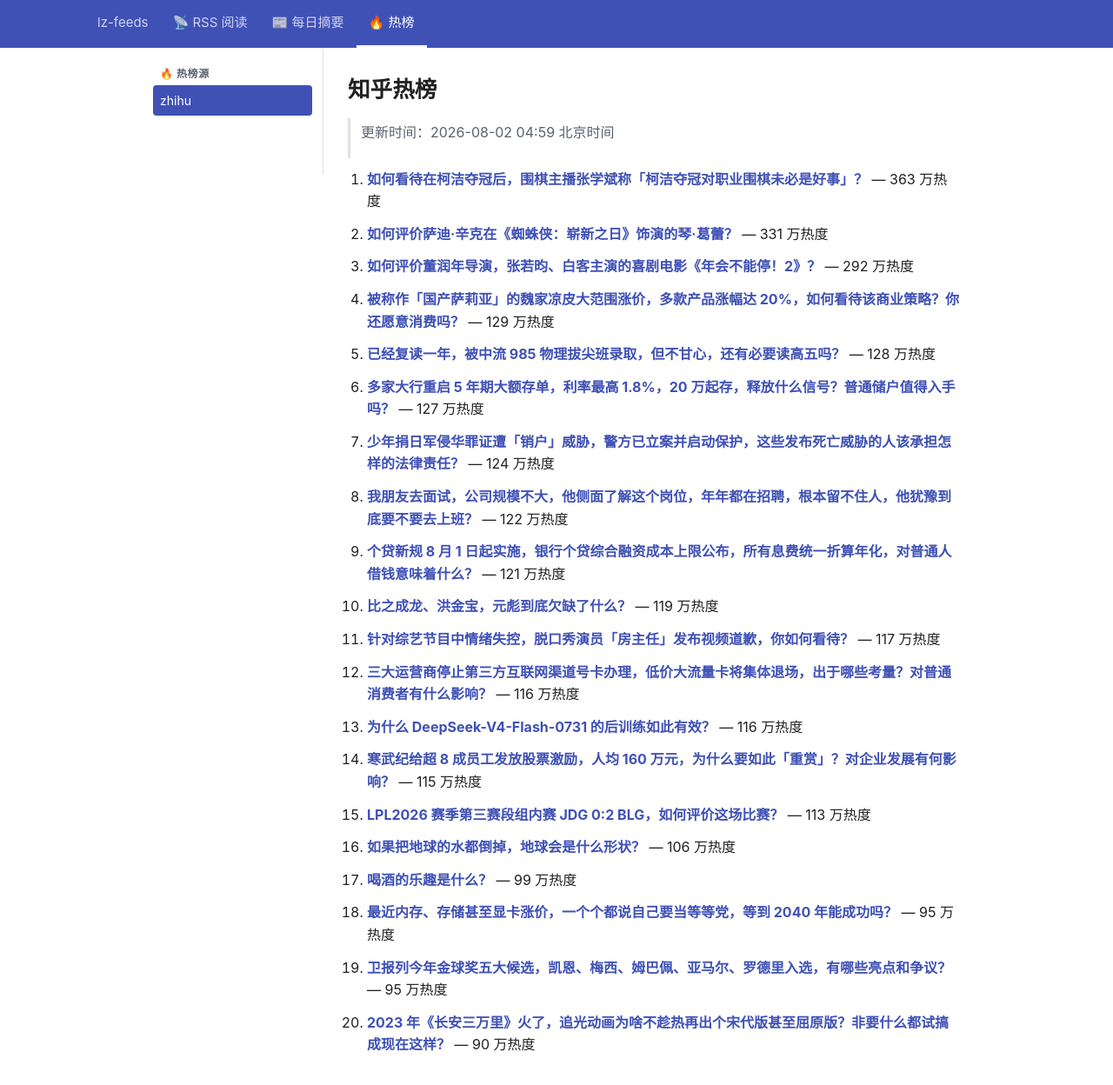
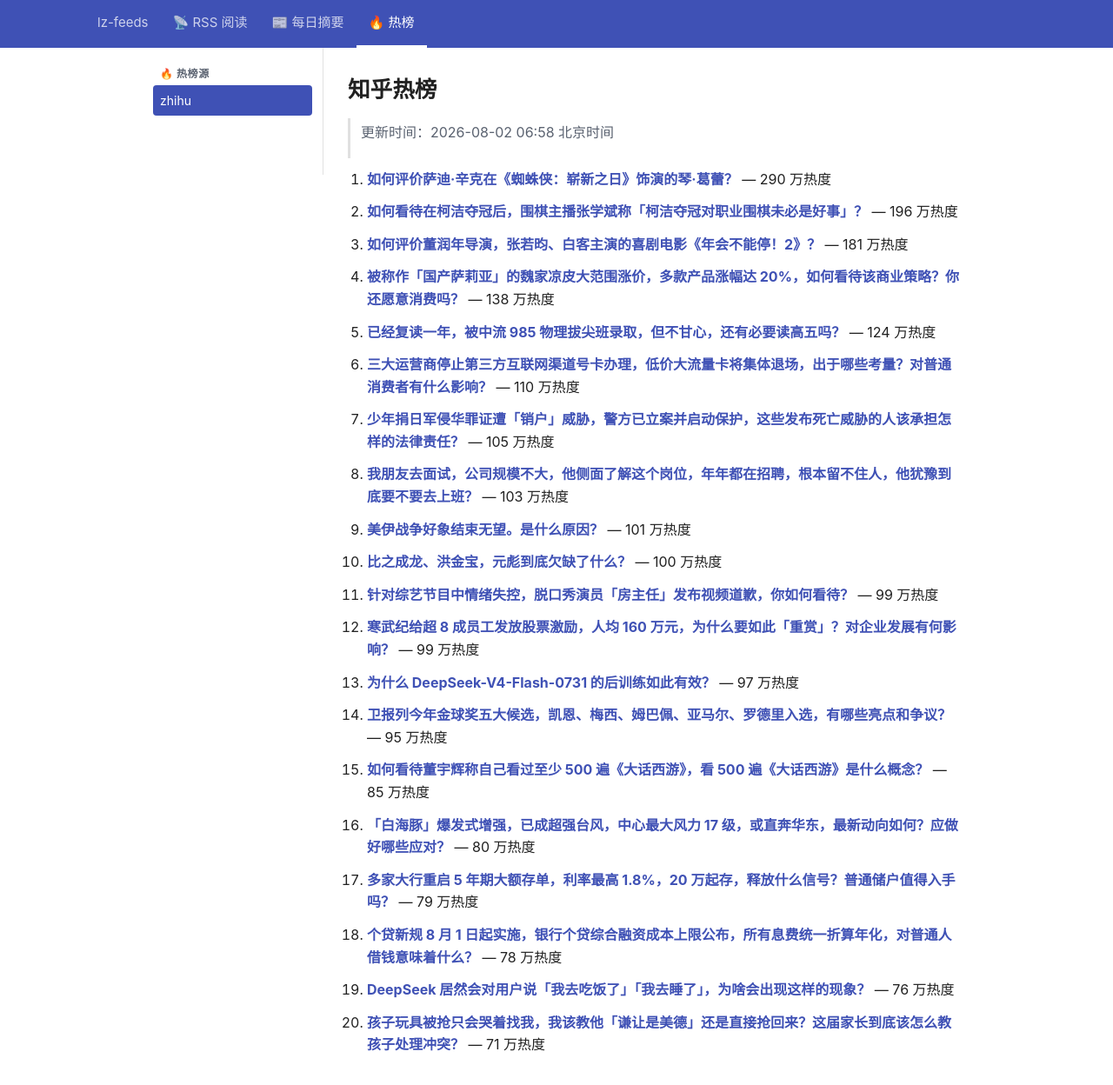
Before and after one commit to lizhang0101/lz-feeds, a Jekyll site: the page built from _hotlist/zhihu.md, in a window 1280 px wide and 1279 px high. Shown: the top 1248 px of the window at 87% size. Built offline with Jekyll 4.4.1, drawn with Linux system fonts in a browser that asks for light colours.

Commit message:
hotlist: 2026-08-01T22:58Z

```diff
--- a/_hotlist/zhihu.md
+++ b/_hotlist/zhihu.md
@@ -1,48 +1,48 @@
 ---
-updated: 2026-08-02 04:59 北京时间
+updated: 2026-08-02 06:58 北京时间
 count: 20
 ---
 
 # 知乎热榜
 
-> 更新时间：2026-08-02 04:59 北京时间
+> 更新时间：2026-08-02 06:58 北京时间
 
-1. **[如何看待在柯洁夺冠后，围棋主播张学斌称「柯洁夺冠对职业围棋未必是好事」？](https://www.zhihu.com/question/2066226857570039487)** — 363 万热度
+1. **[如何评价萨迪·辛克在《蜘蛛侠：崭新之日》饰演的琴·葛蕾？](https://www.zhihu.com/question/2066099618090312150)** — 290 万热度
 
-2. **[如何评价萨迪·辛克在《蜘蛛侠：崭新之日》饰演的琴·葛蕾？](https://www.zhihu.com/question/2066099618090312150)** — 331 万热度
+2. **[如何看待在柯洁夺冠后，围棋主播张学斌称「柯洁夺冠对职业围棋未必是好事」？](https://www.zhihu.com/question/2066226857570039487)** — 196 万热度
 
-3. **[如何评价董润年导演，张若昀、白客主演的喜剧电影《年会不能停！2》？](https://www.zhihu.com/question/2064447909656105834)** — 292 万热度
+3. **[如何评价董润年导演，张若昀、白客主演的喜剧电影《年会不能停！2》？](https://www.zhihu.com/question/2064447909656105834)** — 181 万热度
 
-4. **[被称作「国产萨莉亚」的魏家凉皮大范围涨价，多款产品涨幅达 20%，如何看待该商业策略？你还愿意消费吗？](https://www.zhihu.com/question/2066181294938232007)** — 129 万热度
+4. **[被称作「国产萨莉亚」的魏家凉皮大范围涨价，多款产品涨幅达 20%，如何看待该商业策略？你还愿意消费吗？](https://www.zhihu.com/question/2066181294938232007)** — 138 万热度
 
-5. **[已经复读一年，被中流 985 物理拔尖班录取，但不甘心，还有必要读高五吗？](https://www.zhihu.com/question/2065535209718780703)** — 128 万热度
+5. **[已经复读一年，被中流 985 物理拔尖班录取，但不甘心，还有必要读高五吗？](https://www.zhihu.com/question/2065535209718780703)** — 124 万热度
 
-6. **[多家大行重启 5 年期大额存单，利率最高 1.8%，20 万起存，释放什么信号？普通储户值得入手吗？](https://www.zhihu.com/question/2066179717942850839)** — 127 万热度
+6. **[三大运营商停止第三方互联网渠道号卡办理，低价大流量卡将集体退场，出于哪些考量？对普通消费者有什么影响？](https://www.zhihu.com/question/2066605797186823402)** — 110 万热度
 
-7. **[少年捐日军侵华罪证遭「销户」威胁，警方已立案并启动保护，这些发布死亡威胁的人该承担怎样的法律责任？](https://www.zhihu.com/question/2066835566323136078)** — 124 万热度
+7. **[少年捐日军侵华罪证遭「销户」威胁，警方已立案并启动保护，这些发布死亡威胁的人该承担怎样的法律责任？](https://www.zhihu.com/question/2066835566323136078)** — 105 万热度
 
-8. **[我朋友去面试，公司规模不大，他侧面了解这个岗位，年年都在招聘，根本留不住人，他犹豫到底要不要去上班？](https://www.zhihu.com/question/2016782422293890125)** — 122 万热度
+8. **[我朋友去面试，公司规模不大，他侧面了解这个岗位，年年都在招聘，根本留不住人，他犹豫到底要不要去上班？](https://www.zhihu.com/question/2016782422293890125)** — 103 万热度
 
-9. **[个贷新规 8 月 1 日起实施，银行个贷综合融资成本上限公布，所有息费统一折算年化，对普通人借钱意味着什么？](https://www.zhihu.com/question/2066825729162195132)** — 121 万热度
+9. **[美伊战争好象结束无望。是什么原因？](https://www.zhihu.com/question/2059899000308994593)** — 101 万热度
 
-10. **[比之成龙、洪金宝，元彪到底欠缺了什么？](https://www.zhihu.com/question/2065535736439387225)** — 119 万热度
+10. **[比之成龙、洪金宝，元彪到底欠缺了什么？](https://www.zhihu.com/question/2065535736439387225)** — 100 万热度
 
-11. **[针对综艺节目中情绪失控，脱口秀演员「房主任」发布视频道歉，你如何看待？](https://www.zhihu.com/question/2066803381927146362)** — 117 万热度
+11. **[针对综艺节目中情绪失控，脱口秀演员「房主任」发布视频道歉，你如何看待？](https://www.zhihu.com/question/2066803381927146362)** — 99 万热度
 
-12. **[三大运营商停止第三方互联网渠道号卡办理，低价大流量卡将集体退场，出于哪些考量？对普通消费者有什么影响？](https://www.zhihu.com/question/2066605797186823402)** — 116 万热度
+12. **[寒武纪给超 8 成员工发放股票激励，人均 160 万元，为什么要如此「重赏」？对企业发展有何影响？](https://www.zhihu.com/question/2066172239116853500)** — 99 万热度
 
-13. **[为什么 DeepSeek-V4-Flash-0731 的后训练如此有效？](https://www.zhihu.com/question/2066595452238160814)** — 116 万热度
+13. **[为什么 DeepSeek-V4-Flash-0731 的后训练如此有效？](https://www.zhihu.com/question/2066595452238160814)** — 97 万热度
 
-14. **[寒武纪给超 8 成员工发放股票激励，人均 160 万元，为什么要如此「重赏」？对企业发展有何影响？](https://www.zhihu.com/question/2066172239116853500)** — 115 万热度
+14. **[卫报列今年金球奖五大候选，凯恩、梅西、姆巴佩、亚马尔、罗德里入选，有哪些亮点和争议？](https://www.zhihu.com/question/2066804117901669732)** — 95 万热度
 
-15. **[LPL2026 赛季第三赛段组内赛 JDG 0:2 BLG，如何评价这场比赛？](https://www.zhihu.com/question/2067009205765198492)** — 113 万热度
+15. **[如何看待董宇辉称自己看过至少 500 遍《大话西游》，看 500 遍《大话西游》是什么概念？](https://www.zhihu.com/question/2066124597305652933)** — 85 万热度
 
-16. **[如果把地球的水都倒掉，地球会是什么形状？](https://www.zhihu.com/question/2064289050241012402)** — 106 万热度
+16. **[「白海豚」爆发式增强，已成超强台风，中心最大风力 17 级，或直奔华东，最新动向如何？应做好哪些应对？](https://www.zhihu.com/question/2065082521570600023)** — 80 万热度
 
-17. **[喝酒的乐趣是什么？](https://www.zhihu.com/question/24896114)** — 99 万热度
+17. **[多家大行重启 5 年期大额存单，利率最高 1.8%，20 万起存，释放什么信号？普通储户值得入手吗？](https://www.zhihu.com/question/2066179717942850839)** — 79 万热度
 
-18. **[最近内存、存储甚至显卡涨价，一个个都说自己要当等等党，等到 2040 年能成功吗？](https://www.zhihu.com/question/2065533036477915827)** — 95 万热度
+18. **[个贷新规 8 月 1 日起实施，银行个贷综合融资成本上限公布，所有息费统一折算年化，对普通人借钱意味着什么？](https://www.zhihu.com/question/2066825729162195132)** — 78 万热度
 
-19. **[卫报列今年金球奖五大候选，凯恩、梅西、姆巴佩、亚马尔、罗德里入选，有哪些亮点和争议？](https://www.zhihu.com/question/2066804117901669732)** — 95 万热度
+19. **[DeepSeek 居然会对用户说「我去吃饭了」「我去睡了」，为啥会出现这样的现象？](https://www.zhihu.com/question/2066223484309434997)** — 76 万热度
 
-20. **[2023 年《长安三万里》火了，追光动画为啥不趁热再出个宋代版甚至屈原版？非要什么都试搞成现在这样？](https://www.zhihu.com/question/2062265045736862756)** — 90 万热度
+20. **[孩子玩具被抢只会哭着找我，我该教他「谦让是美德」还是直接抢回来？这届家长到底该怎么教孩子处理冲突？](https://www.zhihu.com/question/2006397004088120940)** — 71 万热度
```
